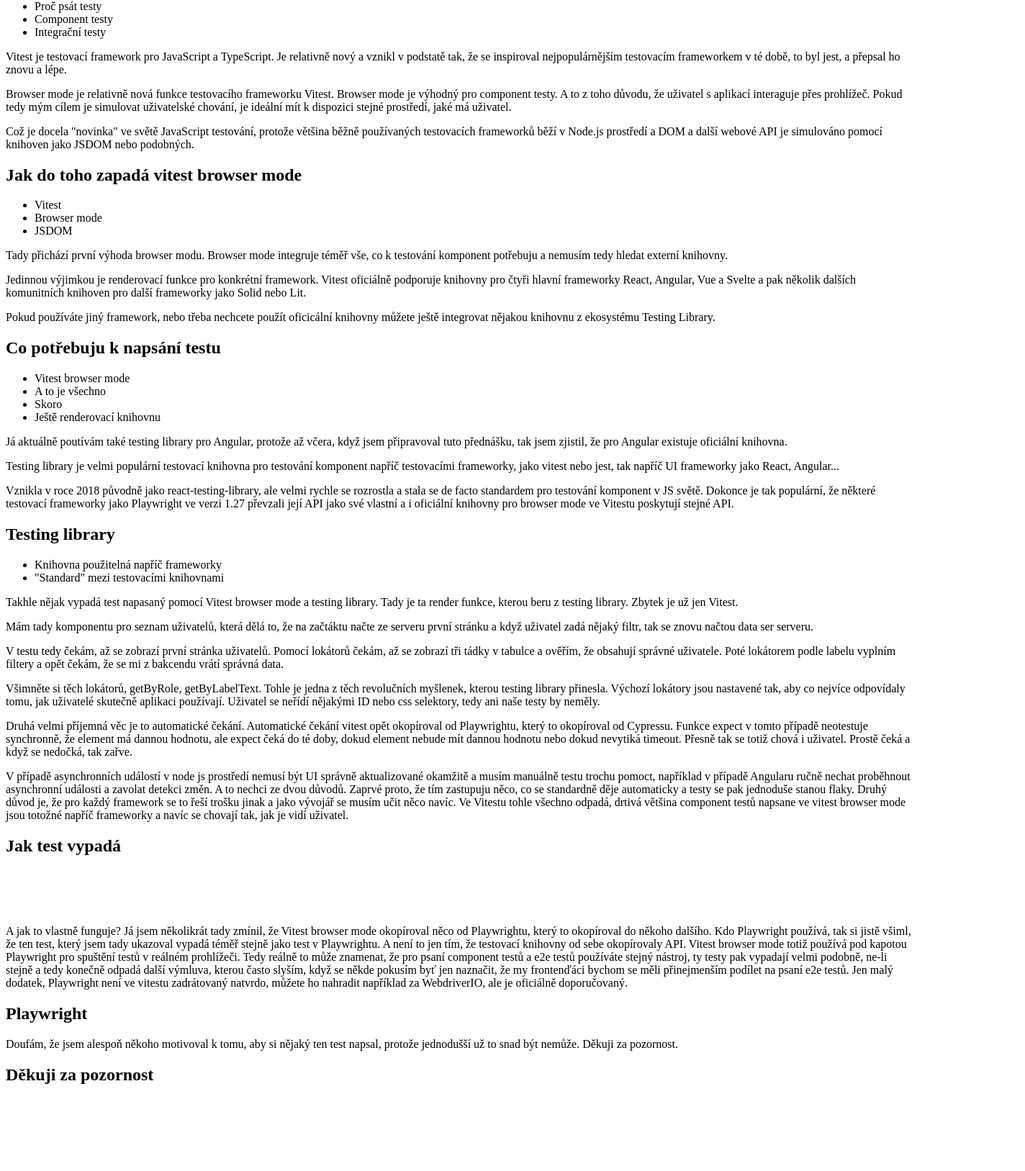
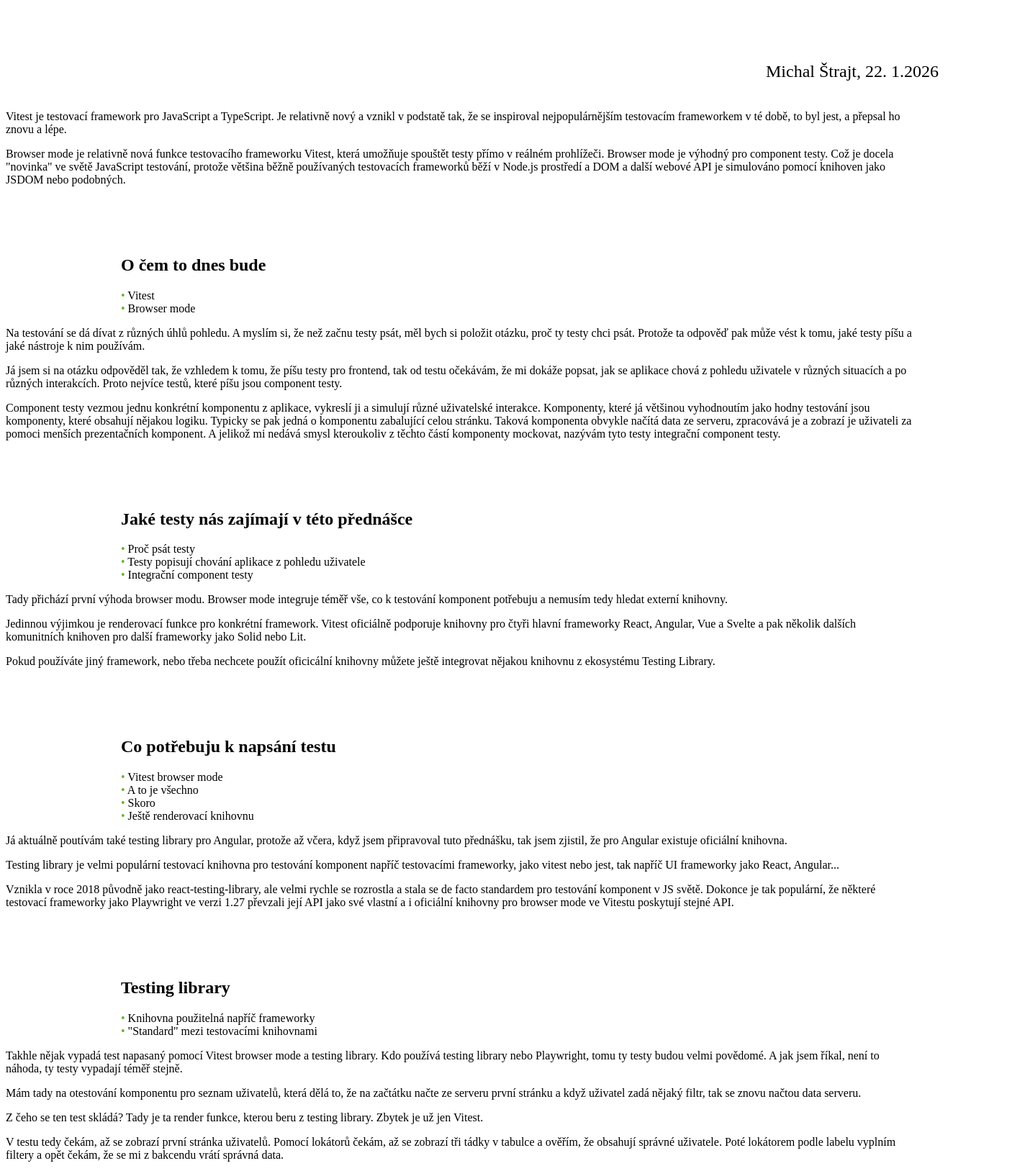
Before and after one commit to mikeshtro/component-testing, a website built with Vite: page index.html in a window 1280 px wide. Shown: the part 292-1919 px from the top of the page at 72% size, 1424 px wide, since content can reach past the window. Before the commit the page ends 1819 px from the top, so only its background shows below. Built offline with nearby package versions, Linux system fonts and the light colour scheme; what reveal.js would draw is missing.

Commit message:
Final version

```diff
--- a/index.html
+++ b/index.html
@@ -11,11 +11,41 @@
   <body>
     <div class="reveal">
       <div class="slides">
-        <section>
+        <section data-background-image="./uvod.PNG" data-background-size="contain">
+          <aside class="notes">
+            <p>Ahoj. Moje dnešní přednáška bude o Vitest browser mode.</p>
+          </aside>
+          <div class="slide intro">
             <h1>Vitest browser mode</h1>
+            <p class="author">Michal Štrajt, 22. 1.2026</p>
+          </div>
         </section>
 
-        <section>
+        <section data-background-image="./obsah.PNG" data-background-size="contain">
+          <aside class="notes">
+            <p>
+              Vitest je testovací framework pro JavaScript a TypeScript. Je relativně nový a vznikl
+              v podstatě tak, že se inspiroval nejpopulárnějším testovacím frameworkem v té době, to
+              byl jest, a přepsal ho znovu a lépe.
+            </p>
+            <p>
+              Browser mode je relativně nová funkce testovacího frameworku Vitest, která umožňuje
+              spouštět testy přímo v reálném prohlížeči. Browser mode je výhodný pro component
+              testy. Což je docela "novinka" ve světě JavaScript testování, protože většina běžně
+              používaných testovacích frameworků běží v Node.js prostředí a DOM a další webové API
+              je simulováno pomocí knihoven jako JSDOM nebo podobných.
+            </p>
+          </aside>
+          <div class="slide content">
+            <h2>O čem to dnes bude</h2>
+            <ul>
+              <li class="fragment">Vitest</li>
+              <li class="fragment">Browser mode</li>
+            </ul>
+          </div>
+        </section>
+
+        <section data-background-image="./obsah.PNG" data-background-size="contain">
           <aside class="notes">
             <p>
               Na testování se dá dívat z různých úhlů pohledu. A myslím si, že než začnu testy psát,
@@ -30,48 +60,25 @@
             </p>
             <p>
               Component testy vezmou jednu konkrétní komponentu z aplikace, vykreslí ji a simulují
-              různé uživatelské interakce. Vzhledem k tomu, že některé komponenty a z mého pohledu
-              většina komponent, které jsou hodny testování, spolupracují s jinými komponentami a
-              konzumují data z API případně jiných zdrojů, řadím tyto testy mezi integrační testy.
-              Veřejně se tím vlastně přiznávám k tomu, že testovací pyramidu nedodržuji.
+              různé uživatelské interakce. Komponenty, které já většinou vyhodnoutím jako hodny
+              testování jsou komponenty, které obsahují nějakou logiku. Typicky se pak jedná o
+              komponentu zabalující celou stránku. Taková komponenta obvykle načítá data ze serveru,
+              zpracovává je a zobrazí je uživateli za pomoci menších prezentačních komponent. A
+              jelikož mi nedává smysl kteroukoliv z těchto částí komponenty mockovat, nazývám tyto
+              testy integrační component testy.
             </p>
           </aside>
+          <div class="slide content">
             <h2>Jaké testy nás zajímají v této přednášce</h2>
             <ul>
               <li class="fragment">Proč psát testy</li>
-            <li class="fragment">Component testy</li>
-            <li class="fragment">Integrační testy</li>
+              <li class="fragment">Testy popisují chování aplikace z pohledu uživatele</li>
+              <li class="fragment">Integrační component testy</li>
             </ul>
+          </div>
         </section>
 
-        <section>
-          <aside class="notes">
-            <p>
-              Vitest je testovací framework pro JavaScript a TypeScript. Je relativně nový a vznikl
-              v podstatě tak, že se inspiroval nejpopulárnějším testovacím frameworkem v té době, to
-              byl jest, a přepsal ho znovu a lépe.
-            </p>
-            <p>
-              Browser mode je relativně nová funkce testovacího frameworku Vitest. Browser mode je
-              výhodný pro component testy. A to z toho důvodu, že uživatel s aplikací interaguje
-              přes prohlížeč. Pokud tedy mým cílem je simulovat uživatelské chování, je ideální mít
-              k dispozici stejné prostředí, jaké má uživatel.
-            </p>
-            <p>
-              Což je docela "novinka" ve světě JavaScript testování, protože většina běžně
-              používaných testovacích frameworků běží v Node.js prostředí a DOM a další webové API
-              je simulováno pomocí knihoven jako JSDOM nebo podobných.
-            </p>
-          </aside>
-          <h2>Jak do toho zapadá vitest browser mode</h2>
-          <ul>
-            <li class="fragment">Vitest</li>
-            <li class="fragment">Browser mode</li>
-            <li class="fragment">JSDOM</li>
-          </ul>
-        </section>
-
-        <section>
+        <section data-background-image="./obsah.PNG" data-background-size="contain">
           <aside class="notes">
             <p>
               Tady přichází první výhoda browser modu. Browser mode integruje téměř vše, co k
@@ -87,6 +94,7 @@
               ještě integrovat nějakou knihovnu z ekosystému Testing Library.
             </p>
           </aside>
+          <div class="slide content">
             <h2>Co potřebuju k napsání testu</h2>
             <ul>
               <li class="fragment">Vitest browser mode</li>
@@ -94,9 +102,10 @@
               <li class="fragment">Skoro</li>
               <li class="fragment">Ještě renderovací knihovnu</li>
             </ul>
+          </div>
         </section>
 
-        <section>
+        <section data-background-image="./obsah.PNG" data-background-size="contain">
           <aside class="notes">
             <p>
               Já aktuálně poutívám také testing library pro Angular, protože až včera, když jsem
@@ -116,23 +125,30 @@
               stejné API.
             </p>
           </aside>
+          <div class="slide content">
             <h2>Testing library</h2>
             <ul>
               <li class="fragment">Knihovna použitelná napříč frameworky</li>
               <li class="fragment">"Standard" mezi testovacími knihovnami</li>
             </ul>
+          </div>
         </section>
 
-        <section>
+        <section data-background-image="./obsah.PNG" data-background-size="contain">
           <aside class="notes">
             <p>
-              Takhle nějak vypadá test napasaný pomocí Vitest browser mode a testing library. Tady
-              je ta render funkce, kterou beru z testing library. Zbytek je už jen Vitest.
+              Takhle nějak vypadá test napasaný pomocí Vitest browser mode a testing library. Kdo
+              používá testing library nebo Playwright, tomu ty testy budou velmi povědomé. A jak
+              jsem říkal, není to náhoda, ty testy vypadají téměř stejně.
             </p>
             <p>
-              Mám tady komponentu pro seznam uživatelů, která dělá to, že na začtáktu načte ze
-              serveru první stránku a když uživatel zadá nějaký filtr, tak se znovu načtou data ser
-              serveru.
+              Mám tady na otestování komponentu pro seznam uživatelů, která dělá to, že na začtátku
+              načte ze serveru první stránku a když uživatel zadá nějaký filtr, tak se znovu načtou
+              data serveru.
+            </p>
+            <p>
+              Z čeho se ten test skládá? Tady je ta render funkce, kterou beru z testing library.
+              Zbytek je už jen Vitest.
             </p>
             <p>
               V testu tedy čekám, až se zobrazí první stránka uživatelů. Pomocí lokátorů čekám, až
@@ -163,7 +179,7 @@
               jsou totožné napříč frameworky a navíc se chovají tak, jak je vidí uživatel.
             </p>
           </aside>
-          <h2>Jak test vypadá</h2>
+          <div class="slide content">
             <pre data-id="observable">
               <code class="stretch language-typescript" data-line-numbers="2,4,13-25">
                 <script type="text/template">
@@ -195,35 +211,63 @@ it('should load first page of users on init and reload on filter change', async
                 </script>
               </code>
             </pre>
+          </div>
         </section>
 
-        <section>
+        <section data-background-image="./obsah.PNG" data-background-size="contain">
           <aside class="notes">
             <p>
               A jak to vlastně funguje? Já jsem několikrát tady zmínil, že Vitest browser mode
               okopíroval něco od Playwrightu, který to okopíroval do někoho dalšího. Kdo Playwright
               používá, tak si jistě všiml, že ten test, který jsem tady ukazoval vypadá téměř stejně
               jako test v Playwrightu. A není to jen tím, že testovací knihovny od sebe okopírovaly
-              API. Vitest browser mode totiž používá pod kapotou Playwright pro spuštění testů v
-              reálném prohlížeči. Tedy reálně to může znamenat, že pro psaní component testů a e2e
-              testů používáte stejný nástroj, ty testy pak vypadají velmi podobně, ne-li stejně a
-              tedy konečně odpadá další výmluva, kterou často slyším, když se někde pokusím byť jen
-              naznačit, že my frontenďáci bychom se měli přinejmenším podílet na psaní e2e testů.
-              Jen malý dodatek, Playwright není ve vitestu zadrátovaný natvrdo, můžete ho nahradit
+              API. Vitest browser mode totiž používá na pozadí Playwright pro spuštění testů v
+              reálném prohlížeči.
+            </p>
+            <p>
+              Tedy reálně to může znamenat, že pro psaní component testů a e2e testů používáte
+              stejný nástroj, ty testy pak vypadají velmi podobně, ne-li stejně a tedy konečně
+              odpadá další výmluva, kterou často slyším, když se někde pokusím byť jen naznačit, že
+              my frontenďáci bychom se měli přinejmenším podílet na psaní e2e testů.
+            </p>
+            <p>
+              Ještě jako dodatek, Playwright není ve vitestu zadrátovaný natvrdo, můžete ho nahradit
               například za WebdriverIO, ale je oficiálně doporučovaný.
             </p>
           </aside>
-          <h2>Playwright</h2>
+          <div class="slide content">
+            <h2>A jak to teda funguje</h2>
+            <ul>
+              <li class="fragment">Vitest browser mode používá na pozadí Playwright</li>
+              <li class="fragment">Můžete používat stejný nástroj pro component i e2e testy</li>
+              <li class="fragment">Playwright je pouze doporučený modul</li>
+            </ul>
+          </div>
         </section>
 
-        <section>
+        <section data-background-image="./obsah.PNG" data-background-size="contain">
           <aside class="notes">
             <p>
-              Doufám, že jsem alespoň někoho motivoval k tomu, aby si nějaký ten test napsal,
-              protože jednodušší už to snad být nemůže. Děkuji za pozornost.
+              Co bych chtěl, abyste se z dneší přednášky odnesli? V první řadě, pokud jste
+              frontenďáci, zamyslete se nad tím, proč píšete nebo nepíšete testy. Pokud se vaše
+              odpověď potká s tou mojí, rozhodně dejte šanci Vitest browser mode, ušetří vám čas a
+              nervy.
             </p>
           </aside>
-          <h2>Děkuji za pozornost</h2>
+          <div class="slide content">
+            <h2>Co si odnést</h2>
+            <ul>
+              <li class="fragment">Zamyslete se nad tím, proč (ne)píšete testy</li>
+              <li class="fragment">Dejte šanci Vitest browser mode</li>
+            </ul>
+          </div>
+        </section>
+
+        <section data-background-image="./zaver.PNG" data-background-size="contain">
+          <div class="slide outro">
+            <span class="name">Michal Štrajt</span>
+            <span>Tech leader</span>
+          </div>
         </section>
       </div>
     </div>
--- a/main.js
+++ b/main.js
@@ -14,4 +14,5 @@ deck.initialize({
   autoAnimateEasing: 'ease-out',
   autoAnimateDuration: 0.4,
   autoAnimateUnmatched: false,
+  center: false,
 });
--- a/styles.css
+++ b/styles.css
@@ -1,5 +1,7 @@
 :root {
-  --r-heading-color: #009645;
+  --r-main-font: 'Arial', sans-serif;
+  --r-main-color: #6a6a6a;
+  --r-heading-color: #65b32e;
   --r-heading-text-transform: none;
   --r-heading1-size: 1em;
 
@@ -31,37 +33,59 @@
   text-align: left;
 }
 
+.reveal ul {
+  list-style: none;
+  margin: 0;
+  padding: 0;
+}
+
+.reveal li::before {
+  content: '• ';
+  color: var(--r-heading-color);
+}
+
+.reveal .slides h1 {
+  font-size: 60pt;
+}
+
 .reveal .slides ul {
   display: block;
 }
 
-.image-and-text {
-  display: grid;
-  grid-template-columns: minmax(300px, 30%) 1fr;
-  height: 100%;
-
-  > img {
-    width: 100%;
-    height: 100%;
-    object-fit: cover;
-  }
+.slide {
+  width: 177vh;
+  margin: 0 auto;
+  box-sizing: border-box;
 }
 
-.two-columns {
-  height: 100%;
-  overflow: hidden;
-
-  > * {
-    height: 100%;
-    float: left;
-    width: 50%;
-  }
+.intro {
+  display: flex;
+  flex-direction: column;
+  align-items: flex-end;
+  padding: 80px 120px 0 0;
 }
 
-.two-columns::after {
-  content: '';
-  clear: both;
-  display: table;
+.content {
+  padding: 60px 0 0 160px;
+}
+
+.outro {
+  display: flex;
+  flex-direction: column;
+  align-items: flex-end;
+  padding: 350px 120px 0 0;
+  font-size: 18pt;
+  line-height: 2;
+}
+
+.outro .name {
+  color: var(--r-heading-color);
+  font-size: 26pt;
+  font-weight: 600;
+}
+
+.intro .author {
+  font-size: 18pt;
 }
 
 .hljs {
```
Also changed, not shown: public/edhouse_logo.png (deleted), public/kapitola.PNG (added), public/obsah.PNG (added), public/uvod.PNG (added), public/zaver.PNG (added). Lines whose indentation alone changed are shown as unchanged.
